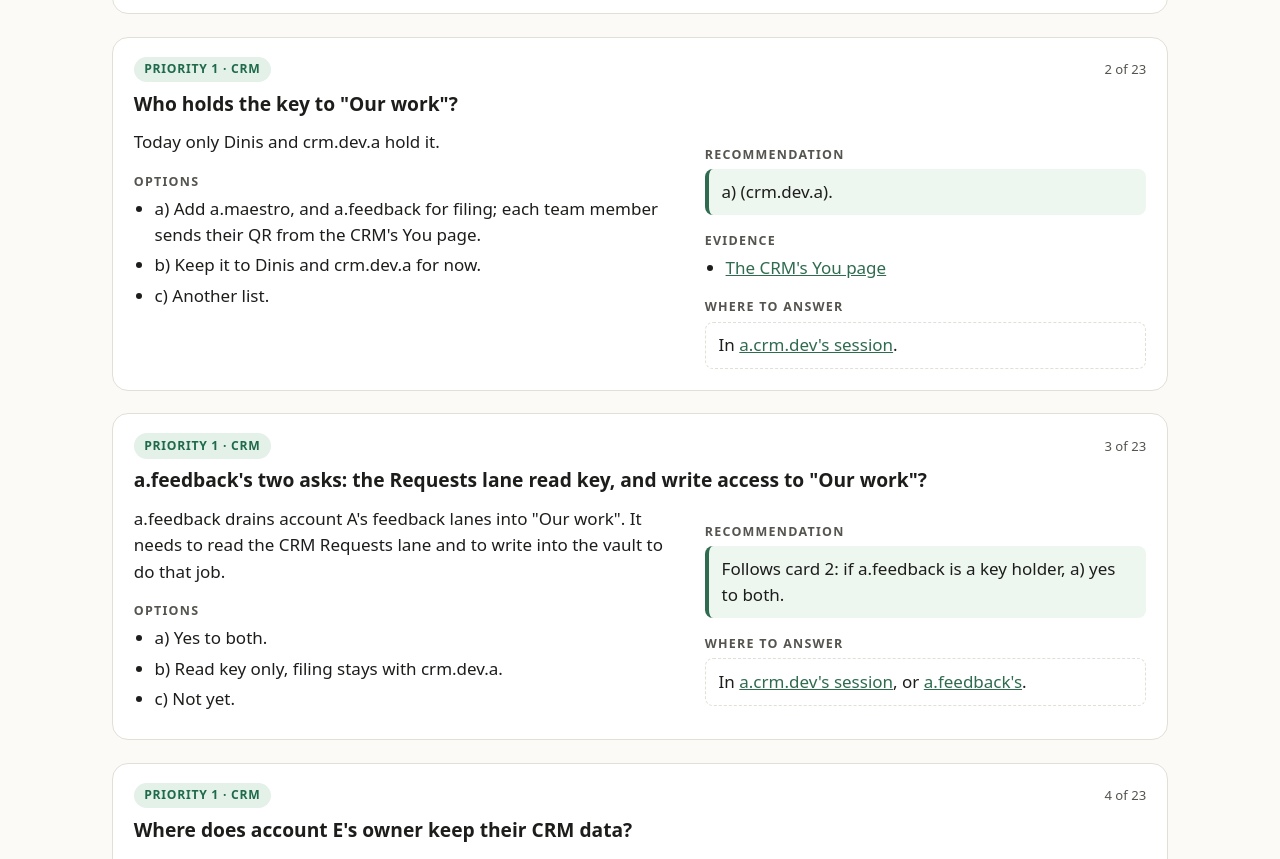
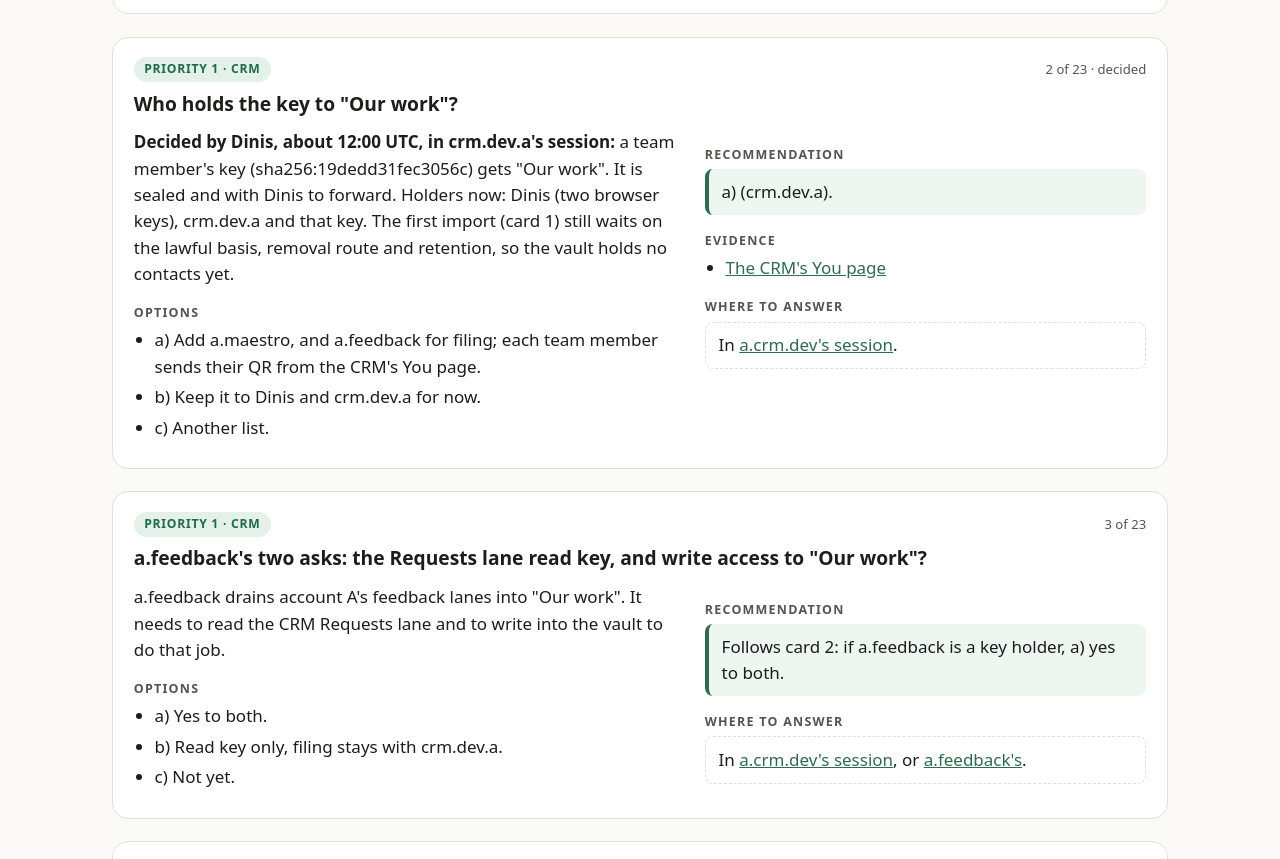
Before and after one commit to SovereignWebsite/Site__Agent__Maestro, a plain HTML site: page site/factory/dinis-cruz/account-a/today/index.html in a window 1280 px wide. Shown: the part 1862-2721 px from the top of the page. Drawn offline with Linux system fonts and the light colour scheme.

Commit message:
a.maestro: today page, card 2 (Our work's key holders) decided by Dinis
Agent: maestro.a@account-a.dinis
Co-Authored-By: Claude Opus 5.5 <noreply@anthropic.com>
Claude-Session: https://claude.ai/code/session_018yvwtLiem1AqdA1YkKse4h

```diff
--- a/site/factory/dinis-cruz/account-a/today/index.html
+++ b/site/factory/dinis-cruz/account-a/today/index.html
@@ -260,11 +260,11 @@ footer{margin-top:3.5rem;padding:1rem 16px 3rem;border-top:1px solid var(--line)
   </article>
 
   <article class="slide c-crm" id="crm-2" aria-labelledby="crm-2-h">
-    <div class="top"><span class="tag">Priority 1 · CRM</span><span class="num">2 of 23</span></div>
+    <div class="top"><span class="tag">Priority 1 · CRM</span><span class="num">2 of 23 · decided</span></div>
     <h3 id="crm-2-h">Who holds the key to "Our work"?</h3>
     <div class="cols">
       <div>
-        <p>Today only Dinis and crm.dev.a hold it.</p>
+        <p><strong>Decided by Dinis, about 12:00 UTC, in crm.dev.a's session:</strong> a team member's key (sha256:19dedd31fec3056c) gets "Our work". It is sealed and with Dinis to forward. Holders now: Dinis (two browser keys), crm.dev.a and that key. The first import (card 1) still waits on the lawful basis, removal route and retention, so the vault holds no contacts yet.</p>
         <h4>Options</h4>
         <ul>
           <li>a) Add a.maestro, and a.feedback for filing; each team member sends their QR from the CRM's You page.</li>
```
